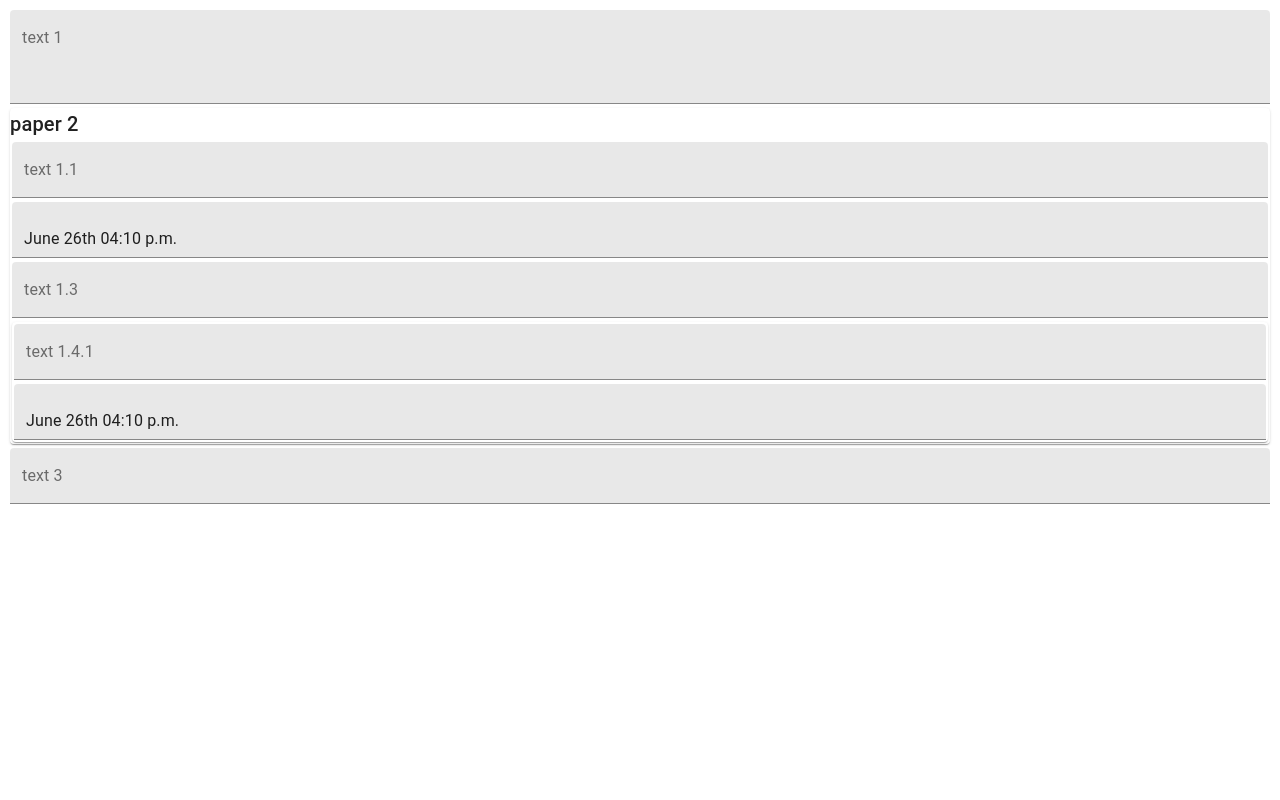
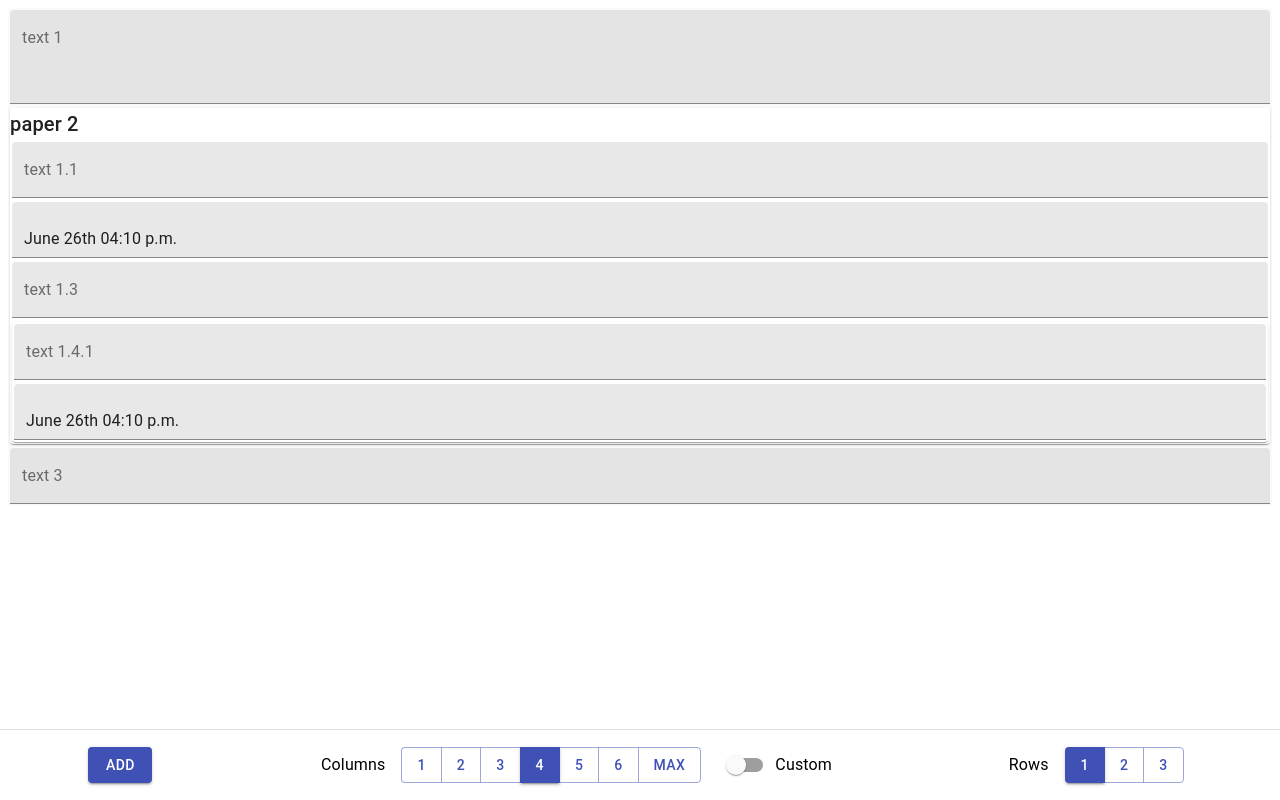
Before and after one commit to patrick-chaumeil/poc-eq-grid, a React (Create React App) app: page / in a window 1280 px wide. Built offline with nearby package versions, Linux system fonts and the light colour scheme; what eq-grid would draw is missing.

Commit message:
add PropsPanel

```diff
--- a/package.json
+++ b/package.json
@@ -10,6 +10,7 @@
   "dependencies": {
     "@date-io/date-fns": "1.3.13",
     "@material-ui/core": "4.10.2",
+    "@material-ui/icons": "4.9.1",
     "@material-ui/pickers": "3.2.10",
     "classnames": "2.2.6",
     "date-fns": "2.14.0",
--- a/src/App.js
+++ b/src/App.js
@@ -1,15 +1,20 @@
 import React, { useState } from "react";
 import data from "./data";
 import Container from "./Container";
+import PropsPanel from "./PropsPanel";
+import { Box } from "@material-ui/core";
 
 export default function App() {
   const [selectedId, setSelected] = useState(undefined);
 
   return (
-    <Container
-      items={data}
-      onSelect={id => setSelected(id)}
-      selectedId={selectedId}
-    />
+    <Box bgcolor="background.default">
+      <PropsPanel />
+      <Container
+        items={data}
+        onSelect={id => setSelected(id)}
+        selectedId={selectedId}
+      />
+    </Box>
   );
 }
--- /dev/null
+++ b/src/PropsPanel/Add.js
@@ -0,0 +1,37 @@
+import React from "react";
+import Button from "@material-ui/core/Button";
+import Menu from "@material-ui/core/Menu";
+import MenuItem from "@material-ui/core/MenuItem";
+import * as Comps from "../comps";
+export default function SimpleMenu() {
+  const [anchorEl, setAnchorEl] = React.useState(null);
+
+  const handleClick = event => {
+    setAnchorEl(event.currentTarget);
+  };
+
+  const handleClose = () => {
+    setAnchorEl(null);
+  };
+
+  return (
+    <div>
+      <Button variant="contained" color="primary" onClick={handleClick}>
+        Add
+      </Button>
+      <Menu
+        id="simple-menu"
+        anchorEl={anchorEl}
+        keepMounted
+        open={Boolean(anchorEl)}
+        onClose={handleClose}
+      >
+        {Object.entries(Comps).map(([key, value]) => (
+          <MenuItem key={key} onClick={handleClose}>
+            {key}
+          </MenuItem>
+        ))}
+      </Menu>
+    </div>
+  );
+}
--- /dev/null
+++ b/src/PropsPanel/Columns.js
@@ -0,0 +1,38 @@
+import React from "react";
+import {
+  Box,
+  Button,
+  ButtonGroup,
+  Typography,
+  FormControlLabel,
+  Switch
+} from "@material-ui/core";
+import makeStyles from "@material-ui/styles/makeStyles";
+
+const useStyles = makeStyles({
+  root: {
+    display: "flex",
+    alignItems: "center",
+    "& > *": {
+      margin: "0 8px"
+    }
+  }
+});
+export default () => {
+  const classes = useStyles();
+  return (
+    <Box className={classes.root}>
+      <Typography>Columns</Typography>
+      <ButtonGroup color="primary">
+        <Button>1</Button>
+        <Button>2</Button>
+        <Button>3</Button>
+        <Button variant="contained">4</Button>
+        <Button>5</Button>
+        <Button>6</Button>
+        <Button>max</Button>
+      </ButtonGroup>
+      <FormControlLabel control={<Switch name="checkedA" />} label="Custom" />
+    </Box>
+  );
+};
--- /dev/null
+++ b/src/PropsPanel/Rows.js
@@ -0,0 +1,26 @@
+import React from "react";
+import { Box, Button, ButtonGroup, Typography } from "@material-ui/core";
+import makeStyles from "@material-ui/styles/makeStyles";
+
+const useStyles = makeStyles({
+  root: {
+    display: "flex",
+    alignItems: "center",
+    "& > *": {
+      margin: "0 8px"
+    }
+  }
+});
+export default () => {
+  const classes = useStyles();
+  return (
+    <Box className={classes.root}>
+      <Typography>Rows</Typography>
+      <ButtonGroup color="primary">
+        <Button variant="contained">1</Button>
+        <Button>2</Button>
+        <Button>3</Button>
+      </ButtonGroup>
+    </Box>
+  );
+};
--- /dev/null
+++ b/src/PropsPanel/index.js
@@ -0,0 +1,41 @@
+import React from "react";
+import { Box, Divider } from "@material-ui/core";
+import Columns from "./Columns";
+import Rows from "./Rows";
+import makeStyles from "@material-ui/styles/makeStyles";
+import Add from "./Add";
+
+const useStyles = makeStyles({
+  content: {
+    display: "flex",
+    padding: 8,
+    alignItems: "center",
+    justifyContent: "space-around",
+    flexWrap: "wrap",
+    "& > *": {
+      margin: 8
+    }
+  }
+});
+
+const PropsPanel = () => {
+  const classes = useStyles();
+  return (
+    <Box
+      position="absolute"
+      bottom={0}
+      left={0}
+      right={0}
+      bgcolor="background.paper"
+    >
+      <Divider />
+      <Box className={classes.content}>
+        <Add />
+        <Columns />
+        <Rows />
+      </Box>
+    </Box>
+  );
+};
+
+export default PropsPanel;
--- /dev/null
+++ b/src/comps/index.js
@@ -0,0 +1,7 @@
+import Text from "./Text";
+import Date from "./Date";
+import Paper from "./Paper";
+
+export const text = Text;
+export const date = Date;
+export const paper = Paper;
```
